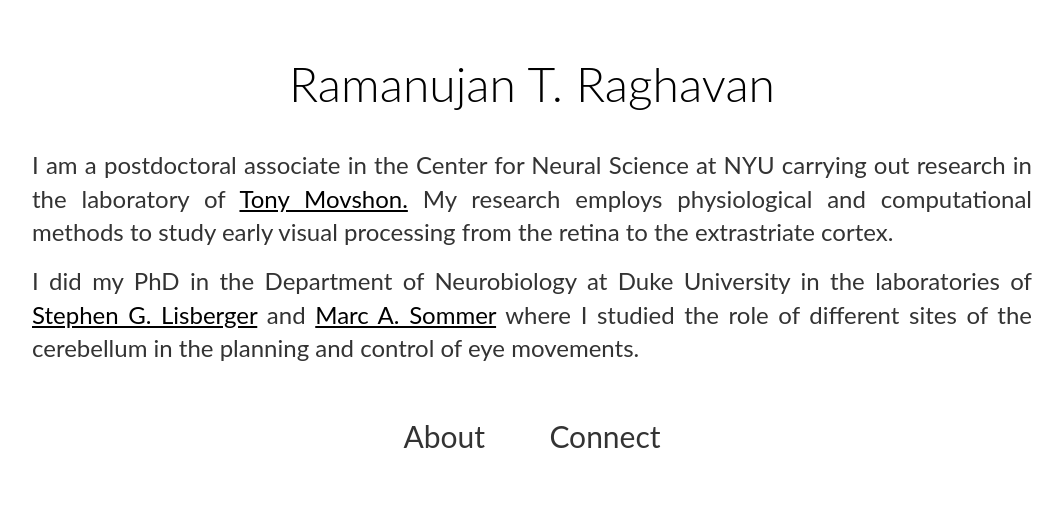
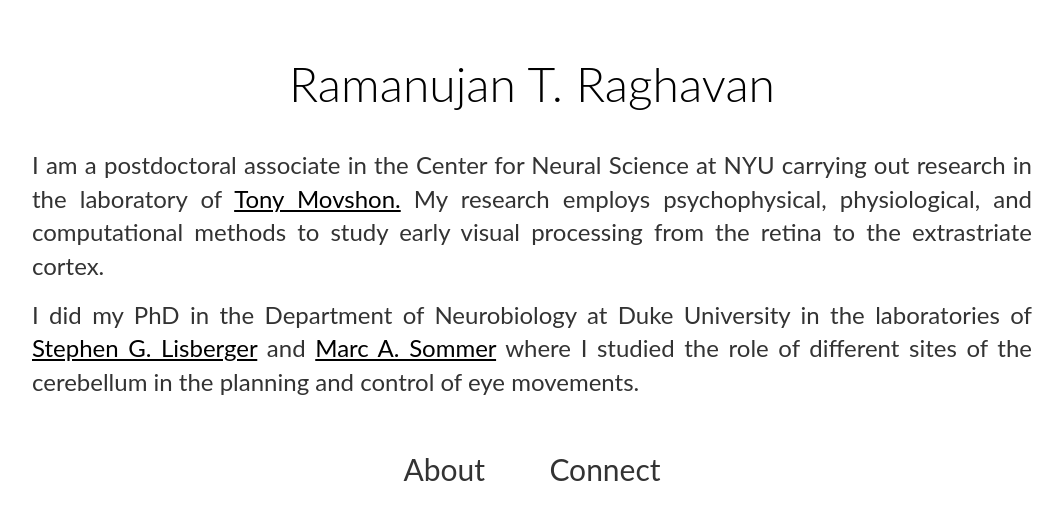
Before and after one commit to rtraghavan/rtraghavan.github.io, a Jekyll site: the page built from index.html, in a window 1280 px wide. Shown: the top 520 px of the page, without its empty margins (108-1171 px from the left). Built offline with Jekyll 4.4.1, drawn with Linux system fonts in a browser that asks for light colours.

Commit message:
Update About_Me.md

```diff
--- a/_includes/About_Me.md
+++ b/_includes/About_Me.md
@@ -1,4 +1,4 @@
-<p>I am a postdoctoral associate in the Center for Neural Science at NYU carrying out research in the laboratory of <a href="//www.cns.nyu.edu/corefaculty/Movshon.php"> Tony Movshon.</a> My research employs physiological and computational methods to study early visual processing from the retina to the extrastriate cortex.</p>
+<p>I am a postdoctoral associate in the Center for Neural Science at NYU carrying out research in the laboratory of <a href="//www.cns.nyu.edu/corefaculty/Movshon.php"> Tony Movshon.</a> My research employs psychophysical, physiological, and computational methods to study early visual processing from the retina to the extrastriate cortex.</p>
 
 <p>I did my PhD in the Department of Neurobiology at Duke University in the laboratories of <a href="//www.neuro.duke.edu/research/faculty-labs/lisberger-lab"> Stephen G. Lisberger</a> and
 <a href="//sommerlab.pratt.duke.edu"> Marc A. Sommer</a> where I studied the role of different sites of the cerebellum in the planning and control of eye movements.</p>
```
